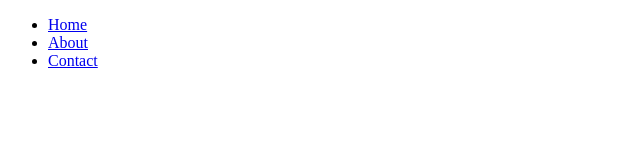
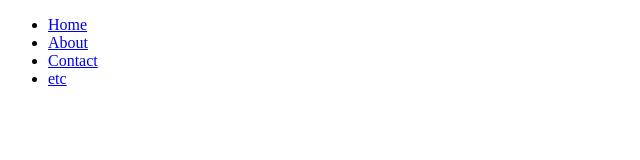
Before and after one commit to mabdullahtanoli293/htmlproject, a plain HTML site: page index.html in a window 1280 px wide. Shown: the full height of the page, 0-640 px from the left. Drawn offline with Linux system fonts and the light colour scheme.

Commit message:
day 1 working

```diff
--- a/index.html
+++ b/index.html
@@ -10,6 +10,7 @@
         <li><a href="#">Home</a></li>
         <li><a href="#">About</a></li>
         <li><a href="#">Contact</a></li>
+        <li><a href="#">etc</a></li>
     </ul>
 </body>
 </html>
```
